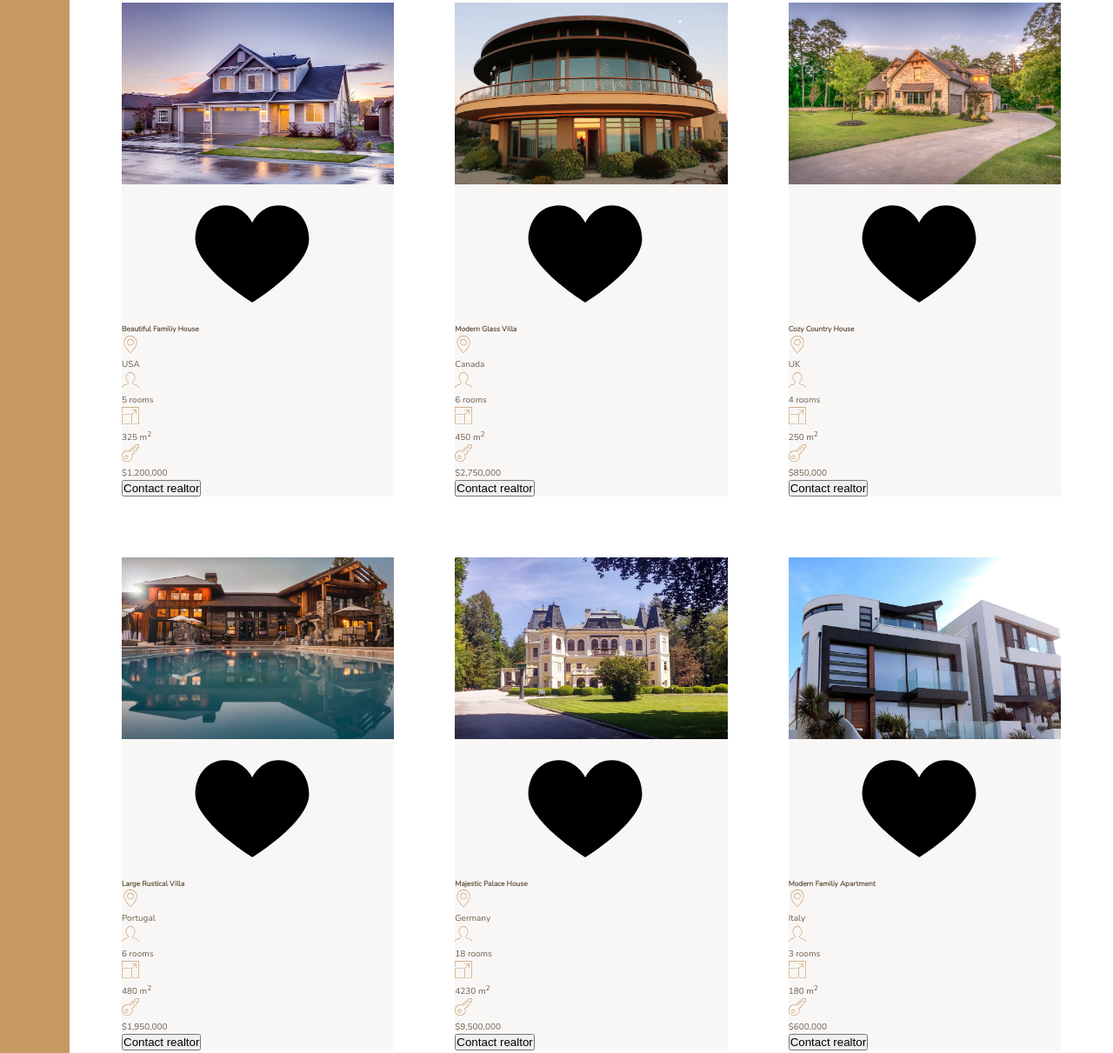
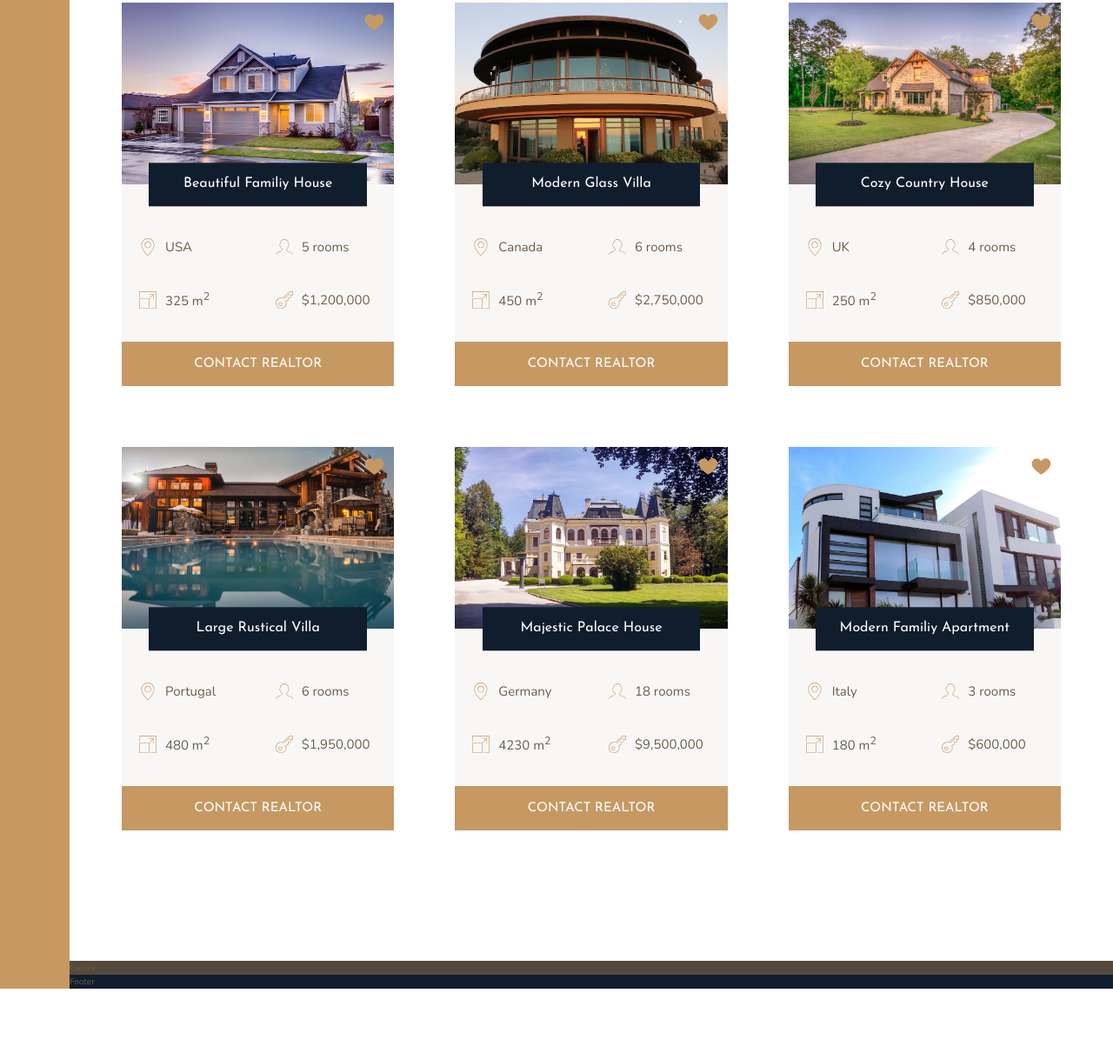
Before and after one commit to Altiuss/Nexter, a website: page index.html in a window 1280 px wide. Shown: the part 1995-3206 px from the top of the page at 87% size. After the commit the page ends 3132 px from the top, so only its background shows below. Drawn offline with nearby package versions, Linux system fonts and the light colour scheme.

Commit message:
Building the Homes Section - Part2

```diff
--- a/index.html
+++ b/index.html
@@ -127,7 +127,7 @@
                 </svg>
                 <p>$1,200,000</p>
             </div>
-            <button class="cta">Contact realtor</button>
+            <button class="btn home__btn ">Contact realtor</button>
         </div>
 
         <div class="home">
@@ -161,7 +161,7 @@
                 </svg>
                 <p>$2,750,000</p>
             </div>
-            <button class="cta">Contact realtor</button>
+            <button class="btn home__btn">Contact realtor</button>
         </div>
 
         <div class="home">
@@ -195,7 +195,7 @@
                 </svg>
                 <p>$850,000</p>
             </div>
-            <button class="cta">Contact realtor</button>
+            <button class="btn home__btn">Contact realtor</button>
         </div>
 
         <div class="home">
@@ -229,7 +229,7 @@
                 </svg>
                 <p>$1,950,000</p>
             </div>
-            <button class="cta">Contact realtor</button>
+            <button class="btn home__btn">Contact realtor</button>
         </div>
 
         <div class="home">
@@ -263,7 +263,7 @@
                 </svg>
                 <p>$9,500,000</p>
             </div>
-            <button class="cta">Contact realtor</button>
+            <button class="btn home__btn">Contact realtor</button>
         </div>
 
         <div class="home">
@@ -297,7 +297,7 @@
                 </svg>
                 <p>$600,000</p>
             </div>
-            <button class="cta">Contact realtor</button>
+            <button class="btn home__btn">Contact realtor</button>
         </div>
     </section>
 
--- a/sass/_homes.scss
+++ b/sass/_homes.scss
@@ -9,28 +9,71 @@
 
 .home {
     background-color: $color-grey-light-1;
+    display: grid;
+    grid-template-columns: repeat(2, 1fr);
+    grid-row-gap: 3.5rem;
+
 
 
     &__img {
         width: 100%;
+        grid-column: 1 / -1;
+        grid-row: 1/2;
+        z-index: 1;
     }
 
-    &__like {}
+    &__like {
+        fill: $color-primary;
+        grid-row: 1 / 2;
+        grid-column: 2/3;
+        height: 2.5rem;
+        width: 2.5rem;
+        z-index: 2;
+        justify-self: end;
+        margin: 1rem;
+    }
 
-    &__name {}
+    &__name {
+        width: 80%;
+        justify-self: center;
+        align-self: end;
+        grid-row: 1/2;
+        grid-column: 1 / -1;
+        font-family: $font-display;
+        font-size: 1.6rem;
+        text-align: center;
+        padding: 1.25rem;
+        background-color: $color-secondary;
+        color: #fff;
+        font-weight: 400;
+        z-index: 3;
+        transform: translateY(50%);
+    }
+
+    &__location,
+    &__rooms {
+        margin-top: 2.5rem;
+    }
 
     &__location,
     &__rooms,
     &__area,
     &__price {
 
+        font-size: 1.5rem;
+        margin-left: 2rem;
+        display: flex;
+        align-items:center;
+
         svg {
             fill: $color-primary;
             height: 2rem;
             width: 2rem;
+            margin-right: 1rem;
         }
-
-        p {}
     }
 
+    &__btn {
+        grid-column: 1 / -1;
+    }
 }
```
Also changed, not shown: css/style.css.
